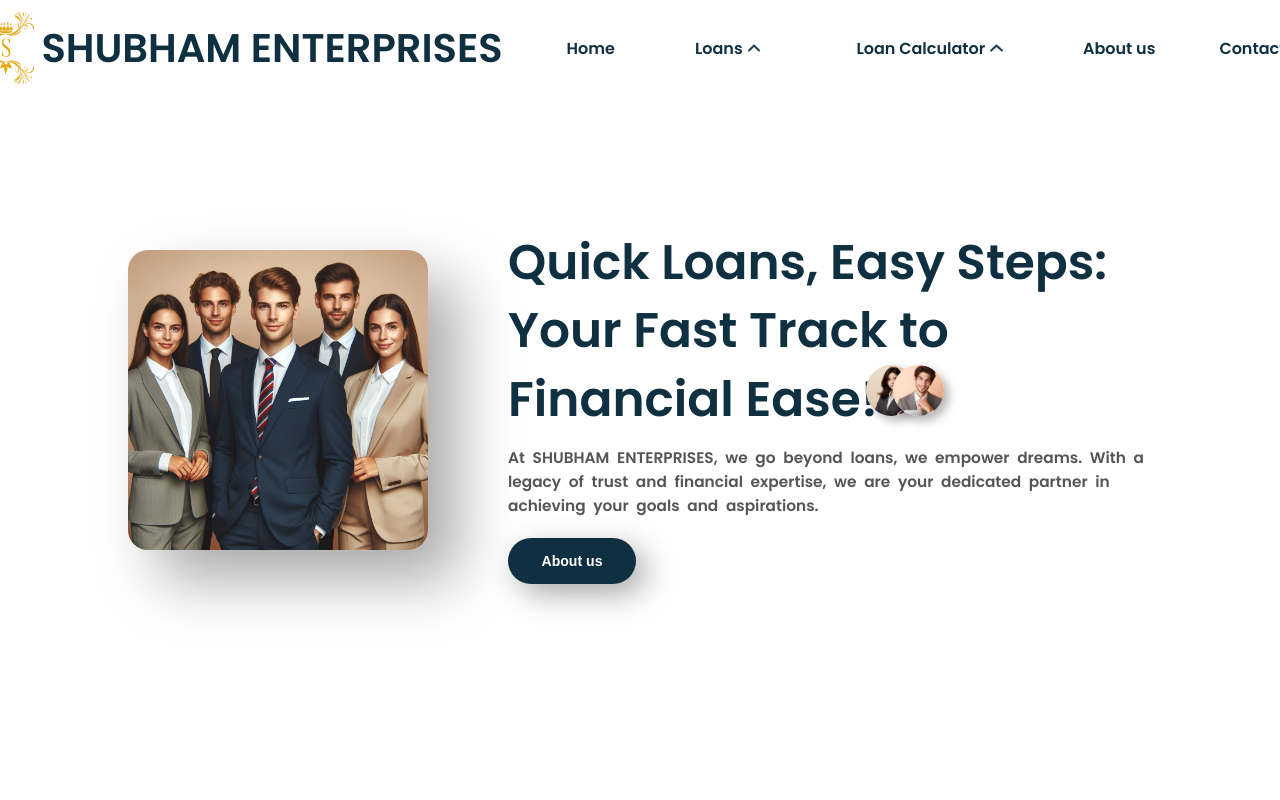
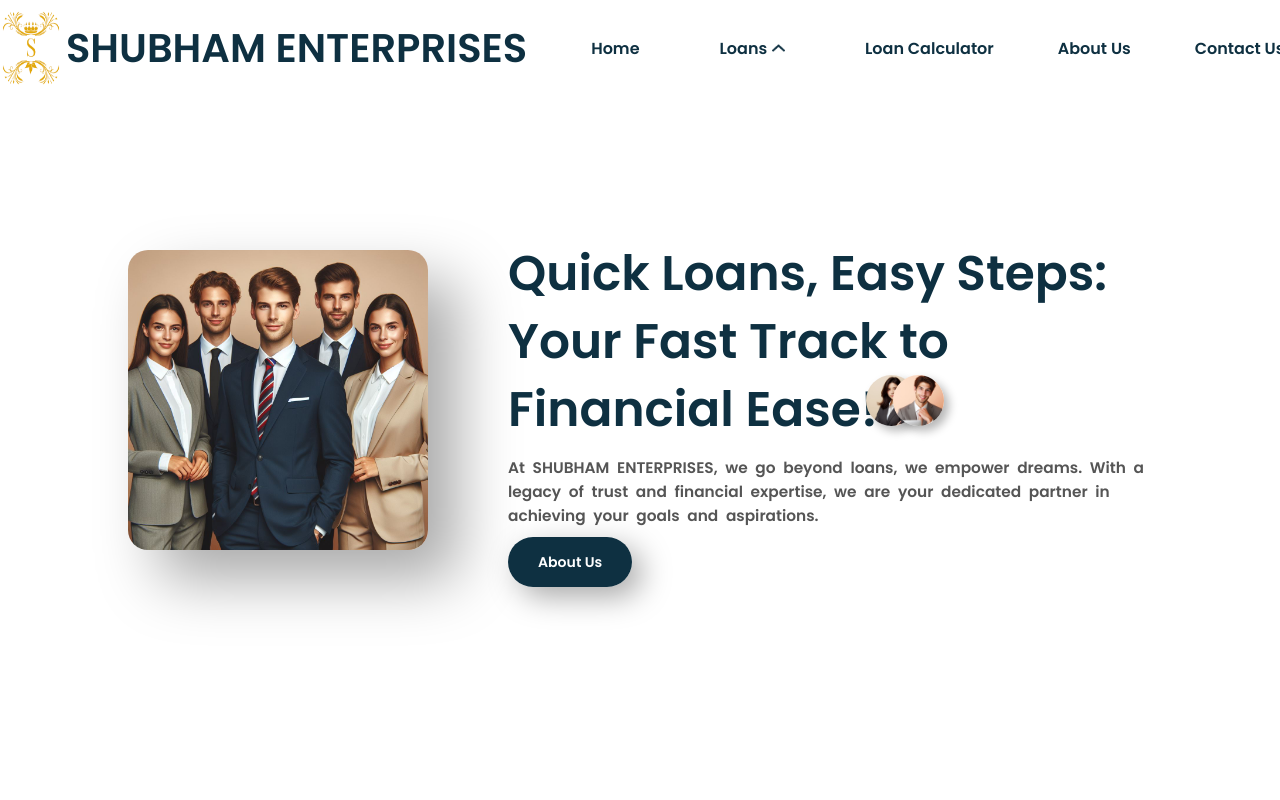
Before and after one commit to SheshNalwar/Shubham-Enterprises, a React (Vite) app: page / in a window 1280 px wide. Shown: the top 800 px of the page. Built offline with nearby package versions, Linux system fonts and the light colour scheme.

Commit message:
NavLink Changes

```diff
--- a/src/App.jsx
+++ b/src/App.jsx
@@ -1,5 +1,6 @@
 import { BrowserRouter as Router, Routes, Route } from "react-router-dom";
 import {
+  AboutUsPage,
   AgriLoan,
   BusinessLoan,
   CarLoan,
@@ -7,6 +8,7 @@
   Footer,
   HomeLoan,
   Homepage,
+  LoanCalculator,
   MortgageLoan,
   Nav,
   PersonalLoan,
@@ -20,6 +22,8 @@
         <Nav />
         <Routes>
           <Route path="/" element={<Homepage />} />
+          <Route path="/aboutUs" element={<AboutUsPage />} />
+          <Route path="/loanCalculator" element={<LoanCalculator />} />
           <Route path="/personalLoan" element={<PersonalLoan />} />
           <Route path="/homeLoan" element={<HomeLoan />} />
           <Route path="/agriLoan" element={<AgriLoan />} />
--- a/src/Index.js
+++ b/src/Index.js
@@ -1,5 +1,6 @@
 // Pages :
 import CommercialVLoan from "./pages/CommercialVLoan";
+import LoanCalculator from "./pages/LoanCalculator";
 import BusinessLoan from "./pages/BusinessLoan";
 import MortgageLoan from "./pages/MortgageLoan";
 import PersonalLoan from "./pages/PersonalLoan";
@@ -11,6 +12,7 @@
 import CarLoan from "./pages/CarLoan";
 
 export {
+  LoanCalculator,
   CommercialVLoan,
   BusinessLoan,
   MortgageLoan,
@@ -26,6 +28,7 @@
 // Components
 import NavLoanLinks from "./components/NavLoanLinks";
 import Review from "./components/Review";
+import LinkBtn from "./components/LinkBtn";
 import Footer from "./components/Footer";
 import Loans from "./components/Loans";
 import Card from "./components/Card";
@@ -36,6 +39,7 @@
 import { loanTypesData, reviewsData, faqsData } from "./utils/Data";
 
 export {
+  LinkBtn,
   Loans,
   faqsData,
   Review,
--- /dev/null
+++ b/src/components/LinkBtn.jsx
@@ -0,0 +1,11 @@
+import { NavLink } from "react-router-dom";
+
+const LinkBtn = ({ navTo, name, className, target }) => {
+  return (
+    <NavLink to={navTo} className={className} target={target}>
+      {name}
+    </NavLink>
+  );
+};
+
+export default LinkBtn;
--- a/src/components/Nav.jsx
+++ b/src/components/Nav.jsx
@@ -1,29 +1,26 @@
 import { ScrollTrigger } from "gsap/ScrollTrigger";
 import { NavLink } from "react-router-dom";
-import React, { useEffect } from "react";
+import React, { useEffect, useState } from "react";
 import gsap from "gsap";
 import "../css/nav.css";
-import { loanTypesData, NavLoanLinks } from "../Index";
+import { LinkBtn, loanTypesData, NavLoanLinks } from "../Index";
 
 gsap.registerPlugin(ScrollTrigger);
 
 const Nav = () => {
+  const [isOpen, setIsOpen] = useState(false);
+
+  const toggleMenu = () => {
+    setIsOpen(!isOpen);
+  };
   useEffect(() => {
     const dropDownBox = () => {
       let dropIcon = document.getElementById("dropdown");
-      let dropIcon2 = document.getElementById("dropdown2");
-
       dropIcon.addEventListener("mouseover", () => {
         document.getElementById("up-arrow").src = "down-arrow.png";
       });
       dropIcon.addEventListener("mouseleave", () => {
         document.getElementById("up-arrow").src = "up-arrow.png";
-      });
-      dropIcon2.addEventListener("mouseover", () => {
-        document.getElementById("up-arrow2").src = "down-arrow.png";
-      });
-      dropIcon2.addEventListener("mouseleave", () => {
-        document.getElementById("up-arrow2").src = "up-arrow.png";
       });
     };
 
@@ -39,9 +36,6 @@
     };
 
     dropDownBox();
-    document
-      .getElementById("hamburger")
-      .addEventListener("click", hamburgermenu);
 
     gsap.to("nav", {
       backgroundColor: "#fff",
@@ -73,9 +67,7 @@
 
         <div className="nav-menu">
           <li>
-            <NavLink to="/" className="nav-color">
-              Home
-            </NavLink>
+            <LinkBtn className="nav-color" name="Home" navTo="/" target="" />
           </li>
           <li id="dropdown">
             <p>Loans</p>
@@ -90,55 +82,75 @@
               ))}
             </div>
           </li>
-          <li id="dropdown2">
-            <p>Loan Calculator</p>
-            <img src="up-arrow.png" alt="" id="up-arrow2" />
-            <div className="dropdown-content">
-              <a href="" target="_blank">
-                Personal Loan Calculator
-              </a>
-              <a href="" target="_blank">
-                Business Loan Calculator
-              </a>
-              <a href="" target="_blank">
-                Home Loan Calculator
-                <br />
-              </a>
-              <a href="" target="_blank">
-                Car Loan Calculator
-              </a>
-              <a href="" target="_blank">
-                Commercial Vehicle Loan Calculator
-              </a>
-              <a href="" target="_blank">
-                Tractor Loan Calculator
-              </a>
-              <a href="" target="_blank">
-                Mortgage Loan Calculator
-              </a>
-              <a href="" target="_blank">
-                Agri Loan Calculator
-              </a>
-            </div>
+          <li>
+            <LinkBtn
+              className="nav-color"
+              name="Loan Calculator"
+              navTo="/loanCalculator"
+              target=""
+            />
           </li>
           <li>
-            <a href="#" target="_blank" className="nav-color">
-              About us
+            <LinkBtn
+              className="nav-color"
+              name="About Us"
+              navTo="/aboutUs"
+              target=""
+            />
+          </li>
+          <li>
+            <LinkBtn
+              className="nav-color"
+              name="Contact Us"
+              navTo="https://www.google.com/"
+              target="_blank"
+            />
+          </li>
+        </div>
+
+        <div id="hamburger" onClick={toggleMenu}>
+          <div id="line1" className={`lines ${isOpen ? "line1" : ""}`}></div>
+          <div id="line2" className={`lines ${isOpen ? "line2" : ""}`}></div>
+          <div id="line3" className={`lines ${isOpen ? "line3" : ""}`}></div>
+        </div>
+      </nav>
+      <div class="menuPage">
+        <ul>
+          <li>
+            <LinkBtn className="" name="Home" navTo="/" target="" />
+          </li>
+          <li>
+            <a href="#" onclick="toggleSubMenu('loansSubMenu')">
+              Loans
+            </a>
+          </li>
+          <div class="sub-menu" id="loansSubMenu">
+            {loanTypesData.map((loan, index) => (
+              <NavLoanLinks
+                key={index}
+                loanName={loan.loanName}
+                navTo={loan.navigation}
+              />
+            ))}
+          </div>
+          <li>
+            <a href="#" onclick="toggleSubMenu('calculatorSubMenu')">
+              Loan Calculator
             </a>
           </li>
           <li>
-            <a href="#" target="_blank" className="nav-color">
-              Contact Us
-            </a>
+            <LinkBtn className="" name="About Us" navTo="/aboutUs" target="" />
           </li>
-        </div>
-
-        <div id="hamburger">
-          <div id="line1" className="lines"></div>
-          <div id="line2" className="lines"></div>
-          <div id="line3" className="lines"></div>
-        </div>
-      </nav>
+          <li>
+            <LinkBtn
+              className=""
+              name="Contact Us"
+              navTo="https://www.google.com/"
+              target="_blank"
+            />
+          </li>
+        </ul>
+      </div>
     </>
   );
 };
--- a/src/css/homepage.css
+++ b/src/css/homepage.css
@@ -68,7 +68,7 @@
   font-weight: 900;
 }
 
-.content button {
+.content .homeAboutUs {
   background-color: #0e3041;
   width: 10vw;
   padding: 15px 30px;
@@ -81,7 +81,7 @@
   box-shadow: 10px 10px 30px #00000056;
 }
 
-.content button:hover {
+.content .homeAboutUs:hover {
   background-color: transparent;
   box-shadow: inset 0 0 0 3px #0e3041;
   color: #0e3041;
@@ -418,13 +418,12 @@
   display: flex;
   justify-content: center;
   align-items: center;
-    margin-top: 15vh;
 }
 
 .page4 .page4-heading h2 {
   font-size: 5vh;
   font-weight: 700;
-    color: #0E3041;
+  color: #0e3041;
   text-transform: uppercase;
 }
 
--- a/src/css/index.css
+++ b/src/css/index.css
@@ -11,3 +11,6 @@
   width: 100%;
   font-family: "Poppins", sans-serif;
 }
+a {
+  text-decoration: none;
+}
--- a/src/css/nav.css
+++ b/src/css/nav.css
@@ -132,32 +132,6 @@
   gap: 5px;
 }
 
-#dropdown2 img {
-  margin: auto;
-  width: 1vw;
-  height: 1vw;
-}
-
-#dropdown2 p {
-  color: #0e3041;
-  font-weight: 700;
-  text-wrap: nowrap;
-}
-
-#dropdown2 {
-  display: inline-block;
-  color: white;
-  padding: 14px 16px;
-  width: fit-content;
-  display: flex;
-  cursor: pointer;
-  gap: 5px;
-}
-
-#dropdown2:hover .dropdown-content {
-  display: block;
-}
-
 .dropdown-content a:hover {
   background-color: #f1f1f1;
 }
@@ -187,3 +161,7 @@
 #dropdown:hover .dropdown-content {
   display: block;
 }
+
+.menuPage {
+  display: none;
+}
--- a/src/pages/Homepage.jsx
+++ b/src/pages/Homepage.jsx
@@ -2,7 +2,14 @@
 import React, { useEffect, useState } from "react";
 import "../css/homepage.css";
 import gsap from "gsap";
-import { Loans, Review, loanTypesData, reviewsData, faqsData } from "../Index";
+import {
+  Loans,
+  Review,
+  loanTypesData,
+  reviewsData,
+  faqsData,
+  LinkBtn,
+} from "../Index";
 
 gsap.registerPlugin(ScrollTrigger);
 const Homepage = () => {
@@ -109,7 +116,7 @@
             a legacy of trust and financial expertise, we are your dedicated
             partner in achieving your goals and aspirations.
           </p>
-          <button>About us</button>
+          <LinkBtn className="homeAboutUs" name="About Us" navTo="/aboutUs" />
         </div>
       </section>
 
@@ -143,7 +150,6 @@
               alt={review.alt}
               name={review.name}
               className={review.classNaav}
-              content={review.content}
             />
           ))}
         </div>
@@ -158,8 +164,9 @@
           {faqsData.map((faq) => (
             <div key={faq.id} className="faq-column">
               <div
-                className={`question ${visibleAnswer === faq.id ? "rotate" : ""
-                  }`}
+                className={`question ${
+                  visibleAnswer === faq.id ? "rotate" : ""
+                }`}
                 onClick={() => toggleAnswer(faq.id)}
               >
                 {faq.question}
--- /dev/null
+++ b/src/pages/LoanCalculator.jsx
@@ -0,0 +1,5 @@
+const LoanCalculator = () => {
+  return <div style={{ paddingTop: "5rem" }}>Loan Calculator Page</div>;
+};
+
+export default LoanCalculator;
--- a/src/utils/Data.js
+++ b/src/utils/Data.js
@@ -48,6 +48,7 @@
     navigation: "commercialVLoan",
   },
 ];
+
 export const reviewsData = [
   {
     imgSrc: "img1.jpeg",
@@ -165,7 +166,6 @@
   },
 ];
 
-
 export const loanDetails = [
   {
     id: 1,
```
Lines whose indentation alone changed are shown as unchanged.
